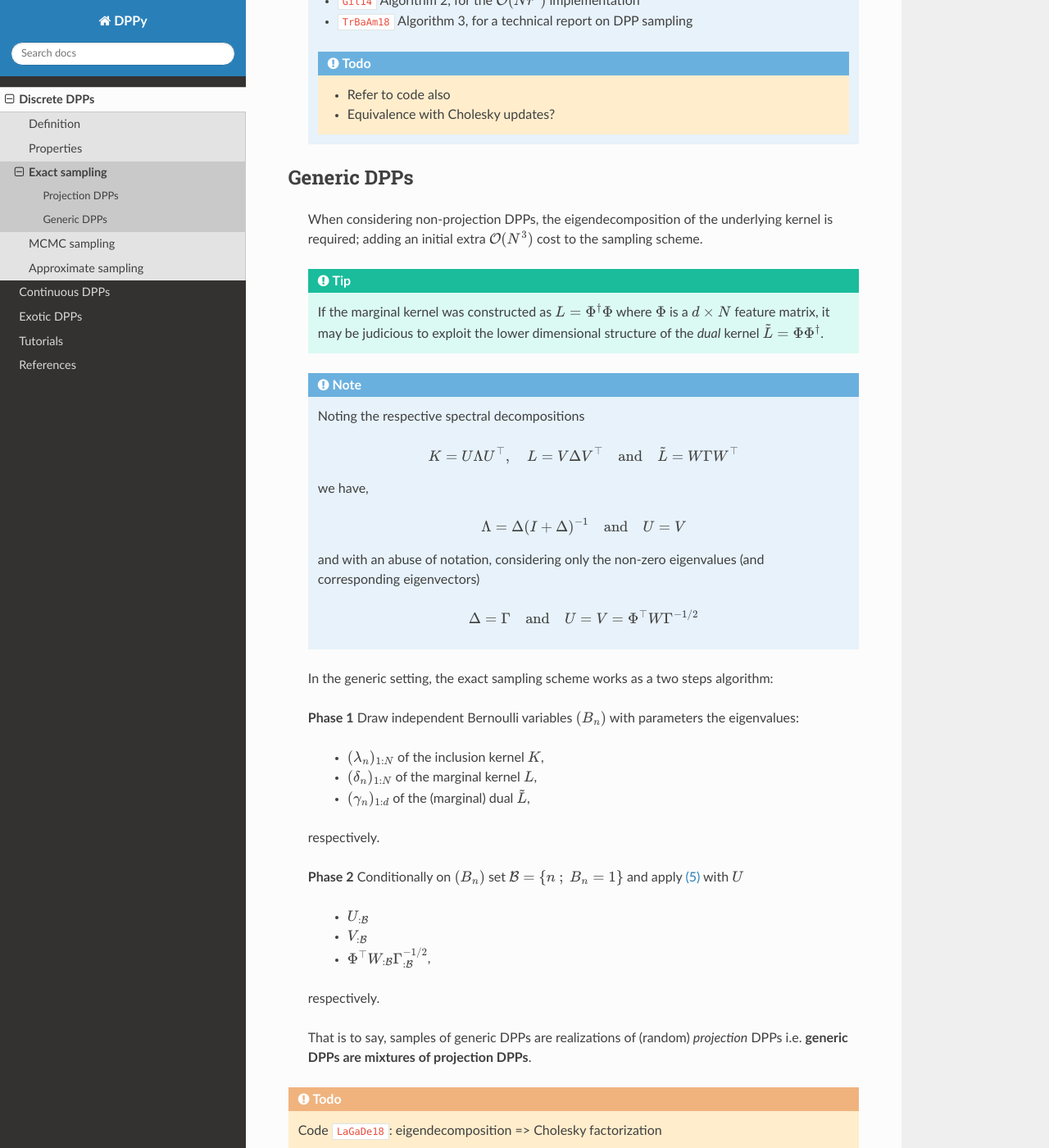
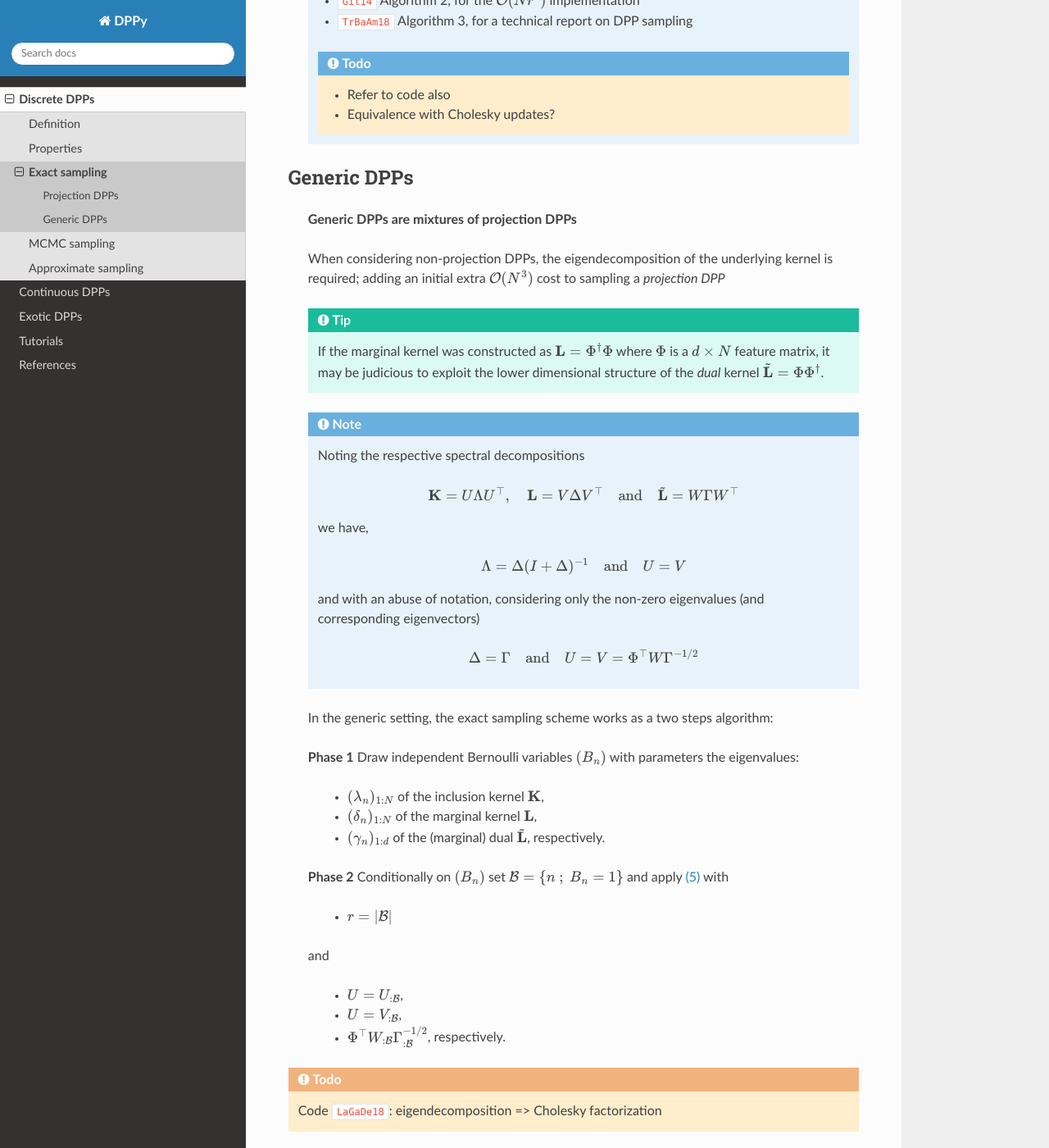
Before and after one commit to guilgautier/DPPy, a Sphinx documentation site: the page built from docs/discrete_dpps/discrete_dpps.exact_sampling.rst, in a window 1280 px wide and 1400 px high, scrolled down 3737 px. Shown: the whole window at 82% size. Built offline with Sphinx 7.4.7 and the Read the Docs theme 2.0.0, drawn with Linux system fonts in a browser that asks for light colours; cross-references to code outside the pages are shown as plain code.

Commit message:
Fix draft of docs, start Discrete DPPs MCMC sampling

```diff
--- /dev/null
+++ b/docs/continuous_dpps/beta_ensembles.banded_models.rst
@@ -0,0 +1,4 @@
+.. _beta_ensembles_banded_models:
+
+Banded models
+-------------
--- /dev/null
+++ b/docs/continuous_dpps/beta_ensembles.definition.rst
@@ -0,0 +1,4 @@
+.. _beta_ensembles_definition:
+
+Definition
+----------
--- /dev/null
+++ b/docs/continuous_dpps/beta_ensembles.full_matrix_models.rst
@@ -0,0 +1,4 @@
+.. _beta_ensembles_full_matrix_models:
+
+Full matrix models
+------------------
--- a/docs/discrete_dpps/discrete_dpps.exact_sampling.rst
+++ b/docs/discrete_dpps/discrete_dpps.exact_sampling.rst
@@ -218,11 +218,13 @@ Projection DPPs
 Generic DPPs
 ~~~~~~~~~~~~
 
-	When considering non-projection DPPs, the eigendecomposition of the underlying kernel is required; adding an initial extra :math:`\mathcal{O}(N^3)` cost to the sampling scheme.
+	**Generic DPPs are mixtures of projection DPPs**
+
+	When considering non-projection DPPs, the eigendecomposition of the underlying kernel is required; adding an initial extra :math:`\mathcal{O}(N^3)` cost to sampling a *projection DPP*
 
 	.. tip::
 
-		If the marginal kernel was constructed as :math:`L=\Phi^{\dagger}\Phi` where :math:`\Phi` is a :math:`d\times N` feature matrix, it may be judicious to exploit the lower dimensional structure of the *dual* kernel :math:`\tilde{L} = \Phi \Phi^{\dagger}`.
+		If the marginal kernel was constructed as :math:`\mathbf{L}=\Phi^{\dagger}\Phi` where :math:`\Phi` is a :math:`d\times N` feature matrix, it may be judicious to exploit the lower dimensional structure of the *dual* kernel :math:`\tilde{\mathbf{L}} = \Phi \Phi^{\dagger}`.
 
 	.. note::
 
@@ -230,10 +232,10 @@ Generic DPPs
 
 		.. math::
 
-			K = U \Lambda U^{\top},
-			\quad L = V \Delta V^{\top}
+			\mathbf{K} = U \Lambda U^{\top},
+			\quad \mathbf{L} = V \Delta V^{\top}
 			\quad \text{and} \quad
-			\tilde{L} = W \Gamma W^{\top}
+			\tilde{\mathbf{L}} = W \Gamma W^{\top}
 
 		we have,
 
@@ -255,21 +257,19 @@ Generic DPPs
 
 	**Phase 1** Draw independent Bernoulli variables :math:`(B_n)` with parameters the eigenvalues:
 
-		- :math:`(\lambda_n)_{1:N}` of the inclusion kernel :math:`K`,
-		- :math:`(\delta_n)_{1:N}` of the marginal kernel :math:`L`,
-		- :math:`(\gamma_n)_{1:d}` of the (marginal) dual :math:`\tilde{L}`,
+		- :math:`(\lambda_n)_{1:N}` of the inclusion kernel :math:`\mathbf{K}`,
+		- :math:`(\delta_n)_{1:N}` of the marginal kernel :math:`\mathbf{L}`,
+		- :math:`(\gamma_n)_{1:d}` of the (marginal) dual :math:`\tilde{\mathbf{L}}`, respectively.
 
-	respectively.
+	**Phase 2** Conditionally on :math:`(B_n)` set :math:`\mathcal{B} = \{ n ~;~ B_n = 1 \}` and apply :eq:`phase_2_eig_vec` with
 
-	**Phase 2** Conditionally on :math:`(B_n)` set :math:`\mathcal{B} = \{ n ~;~ B_n = 1 \}` and apply :eq:`phase_2_eig_vec` with :math:`U`
+		- :math:`r=|\mathcal{B}|`
 
-		- :math:`U_{:\mathcal{B}}`
-		- :math:`V_{:\mathcal{B}}`
-		- :math:`\Phi^{\top} W_{:\mathcal{B}} \Gamma_{:\mathcal{B}}^{-1/2}`,
+	and
 
-	respectively.
-
-	That is to say, samples of generic DPPs are realizations of (random) *projection* DPPs i.e. **generic DPPs are mixtures of projection DPPs**.
+		- :math:`U=U_{:\mathcal{B}}`,
+		- :math:`U=V_{:\mathcal{B}}`,
+		- :math:`\Phi^{\top} W_{:\mathcal{B}} \Gamma_{:\mathcal{B}}^{-1/2}`, respectively.
 
 .. todo::
 
--- a/docs/discrete_dpps/index.rst
+++ b/docs/discrete_dpps/index.rst
@@ -2,8 +2,6 @@
 
 Discrete DPPs
 #############
-
-.. module:: dppy
 
 .. toctree::
   :maxdepth: 2
--- a/docs/index.rst
+++ b/docs/index.rst
@@ -7,6 +7,10 @@ Welcome to DPPy's documentation!
 ================================
 
 DPPy is meant to become a Python library for exact and approximate sampling of Determinantal Point Processes (DPPs).
+
+DPPy is in its early stage of development!
+
+For now the
 
 
 Installation instructions
@@ -19,7 +23,7 @@ Documentation contents
 ----------------------
 
 .. toctree::
-  :maxdepth: 2
+  :maxdepth: 3
 
   discrete_dpps/index
   continuous_dpps/index
--- a/docs/references/biblio.bib
+++ b/docs/references/biblio.bib
@@ -20,6 +22,7 @@ url = {http://jmlr.org/proceedings/papers/v31/affandi13a.html},
 volume = {31},
 year = {2013}
 }
+
 @article{AvGa13,
 abstract = {Consider a finite weighted oriented graph. We study a probability measure on the set of spanning rooted oriented forests on the graph. We prove that the set of roots sampled from this measure is a determinantal process, characterized by a possibly non-symmetric kernel with complex eigenvalues. We then derive several results relating this measure to the Markov process associated with the starting graph, to the spectrum of its generator and to hitting times of subsets of the graph. In particular, the mean hitting time of the set of roots turns out to be independent of the starting point, conditioning or not to a given number of roots. Wilson's algorithm provides a way to sample this measure and, in absence of complex eigenvalues of the generator, we explain how to get samples with a number of roots approximating a prescribed integer. We also exploit the properties of this measure to give some probabilistic insight into the proof of an algebraic result due to Micchelli and Willoughby [13]. Further, we present two different related coalescence and fragmentation processes.},
 author = {Avena, L and Gaudilli{\`e}re, A},
@@ -30,6 +33,7 @@ title = {{On some random forests with determinantal roots}},
 url = {http://citeseerx.ist.psu.edu/viewdoc/download?doi=10.1.1.740.6173{\&}rep=rep1{\&}type=pdf},
 year = {2013}
 }
+
 @article{BaHa16,
 abstract = {We show that repulsive random variables can yield Monte Carlo methods with faster convergence rates than the typical {\$}N{\^{}}{\{}-1/2{\}}{\$}, where {\$}N{\$} is the number of integrand evaluations. More precisely, we propose stochastic numerical quadratures involving determinantal point processes associated with multivariate orthogonal polynomials, and we obtain root mean square errors that decrease as {\$}N{\^{}}{\{}-(1+1/d)/2{\}}{\$}, where {\$}d{\$} is the dimension of the ambient space. First, we prove a central limit theorem (CLT) for the linear statistics of a class of determinantal point processes, when the reference measure is a product measure supported on a hypercube, which satisfies the Nevai-class regularity condition, a result which may be of independent interest. Next, we introduce a Monte Carlo method based on these determinantal point processes, and prove a CLT with explicit limiting variance for the quadrature error, when the reference measure satisfies a stronger regularity condition. As a corollary, by taking a specific reference measure and using a construction similar to importance sampling, we obtain a general Monte Carlo method, which applies to any measure with continuously derivable density. Loosely speaking, our method can be interpreted as a stochastic counterpart to Gaussian quadrature, which, at the price of some convergence rate, is easily generalizable to any dimension and has a more explicit error term.},
 archivePrefix = {arXiv},
@@ -71,7 +74,7 @@ file = {:Users/ggautier/Documents/Mendeley Desktop/Gautier, Bardenet, Valko - 20
 pages = {1223--1232},
 publisher = {PMLR},
 title = {{Zonotope hit-and-run for efficient sampling from projection DPPs}},
-url = {http://proceedings.mlr.press/v70/gautier17a/gautier17a.pdf http://arxiv.org/abs/1705.10498},
+url = {http://proceedings.mlr.press/v70/gautier17a/gautier17a.pdf},
 year = {2017}
 }
 
@@ -208,7 +211,7 @@ eprint = {1509.01618},
 file = {:Users/ggautier/Documents/Mendeley Desktop/Li, Jegelka, Sra - Unknown - Efficient Sampling for k-Determinantal Point Processes.pdf:pdf},
 pages = {1--14},
 title = {{Efficient Sampling for k-Determinantal Point Processes}},
-url = {http://proceedings.mlr.press/v51/li16f.pdf http://arxiv.org/abs/1509.01618},
+url = {http://proceedings.mlr.press/v51/li16f.pdf},
 volume = {51},
 year = {2016}
 }
@@ -224,7 +227,7 @@ file = {:Users/ggautier/Documents/Mendeley Desktop/Li, Jegelka, Sra - Unknown -
 isbn = {9781510829008},
 pages = {2061----2070},
 title = {{Fast DPP Sampling for Nystr$\backslash$"om with Application to Kernel Methods}},
-url = {http://proceedings.mlr.press/v48/lih16.html http://arxiv.org/abs/1603.06052},
+url = {http://proceedings.mlr.press/v48/lih16.html},
 volume = {48},
 year = {2016}
 }
@@ -241,7 +244,7 @@ file = {:Users/ggautier/Documents/Mendeley Desktop/Li, Jegelka - 2016 - Fast Mix
 issn = {10495258},
 number = {2},
 title = {{Fast Mixing Markov Chains for Strongly Rayleigh Measures, DPPs, and Constrained Sampling}},
-url = {https://papers.nips.cc/paper/6182-fast-mixing-markov-chains-for-strongly-rayleigh-measures-dpps-and-constrained-sampling http://arxiv.org/abs/1608.01008},
+url = {https://papers.nips.cc/paper/6182-fast-mixing-markov-chains-for-strongly-rayleigh-measures-dpps-and-constrained-sampling},
 year = {2016}
 }
 @article{LiJeSr16d,
--- a/docs/references/index.rst
+++ b/docs/references/index.rst
@@ -4,8 +4,8 @@ References
 ==========
 
 .. bibliography:: biblio.bib
-		:encoding: latex+latin
-		:style: alpha
-		:cited:
+	:encoding: latex+latin
+	:style: alpha
+	:cited:
 
 .. :style: alpha, plain , unsrt, and unsrtalpha
```
Also changed, not shown: other parts of docs/references/biblio.bib (+12 -11 lines), docs/continuous_dpps/beta_ensembles.rst (added, +11 -0 lines), docs/continuous_dpps/index.rst (+3 -5 lines), docs/discrete_dpps/discrete_dpps.mcmc_sampling.rst (+10 -4 lines), .travis.yml. Lines whose indentation alone changed are shown as unchanged.
